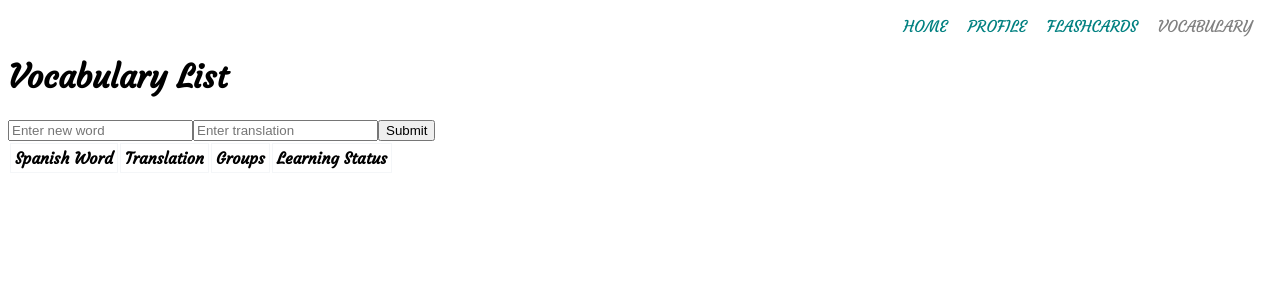
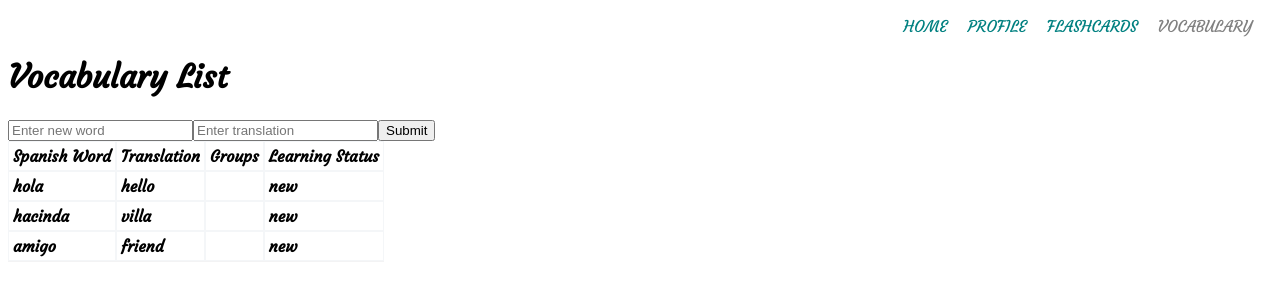
Before and after one commit to chatter-ladder/client, a React (Create React App) app: page /vocabulary in a window 1280 px wide. Shown: the top 300 px of the page. Built offline with nearby package versions, Linux system fonts and the light colour scheme.

Commit message:
Updated Table to render rows

```diff
--- a/src/components/UI/Table/Table.js
+++ b/src/components/UI/Table/Table.js
@@ -14,10 +14,10 @@ class Table extends Component {
     )
   }
 
-  renderRow = () => {
+  renderBodyRow = (content) => {
     return (
       <Cell
-        content='hello'
+        content={content}
         header={false}
       />
     )
@@ -29,10 +29,21 @@ class Table extends Component {
         {this.props.headings.map(heading => this.renderHeadingRow(heading))}
       </tr>
     )
+
+    const bodyRows = (
+      this.props.rows.map(row => {
+        return (
+          <tr>
+            {row.map(content => this.renderBodyRow(content))}
+          </tr>
+        )
+      })
+    );
+
     return (
-      <table>
+      <table className={classes.Table}>
         <thead>{headingRows}</thead>
-        <tbody></tbody>
+        <tbody>{bodyRows}</tbody>
       </table>
     );
   }
```
